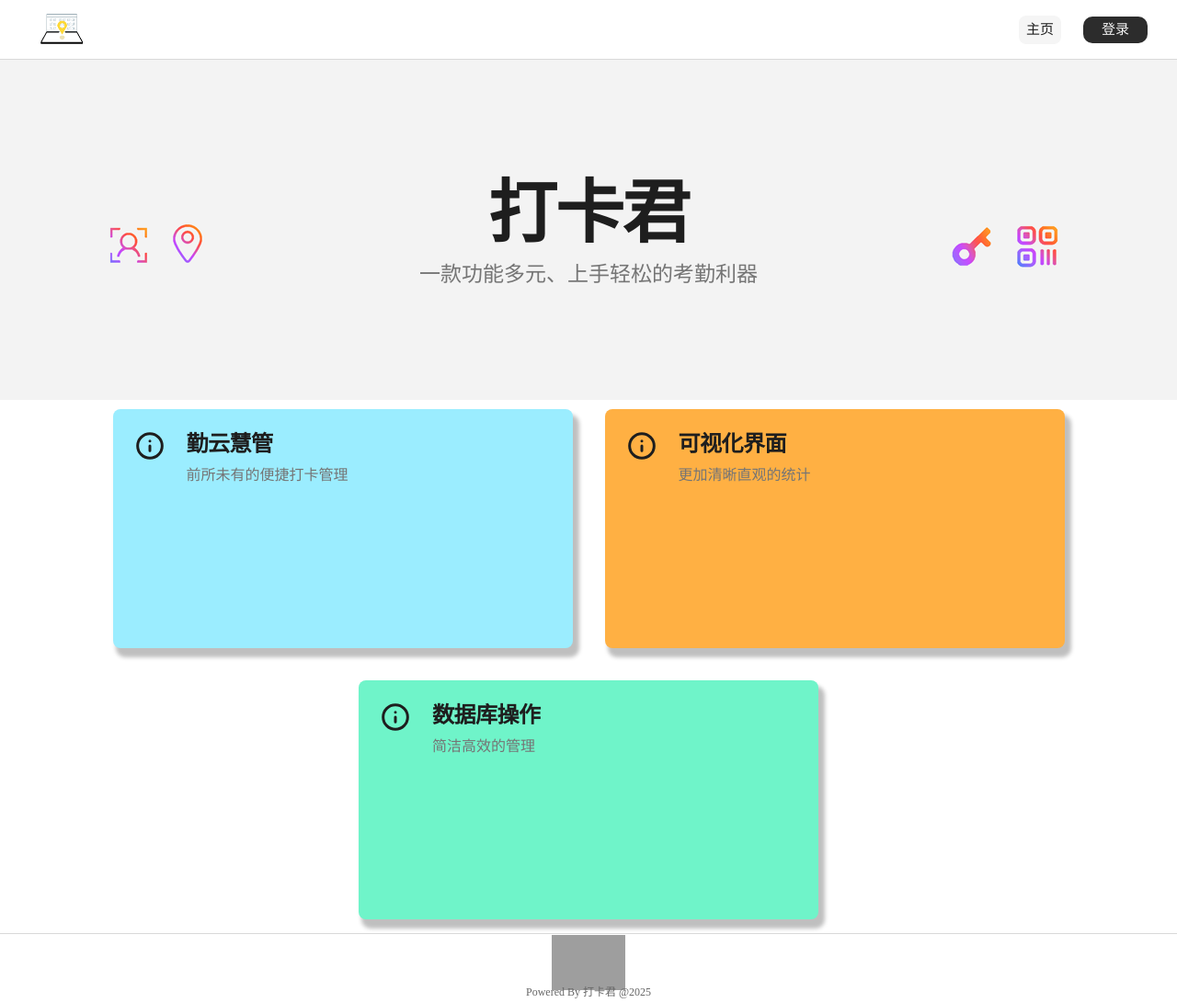
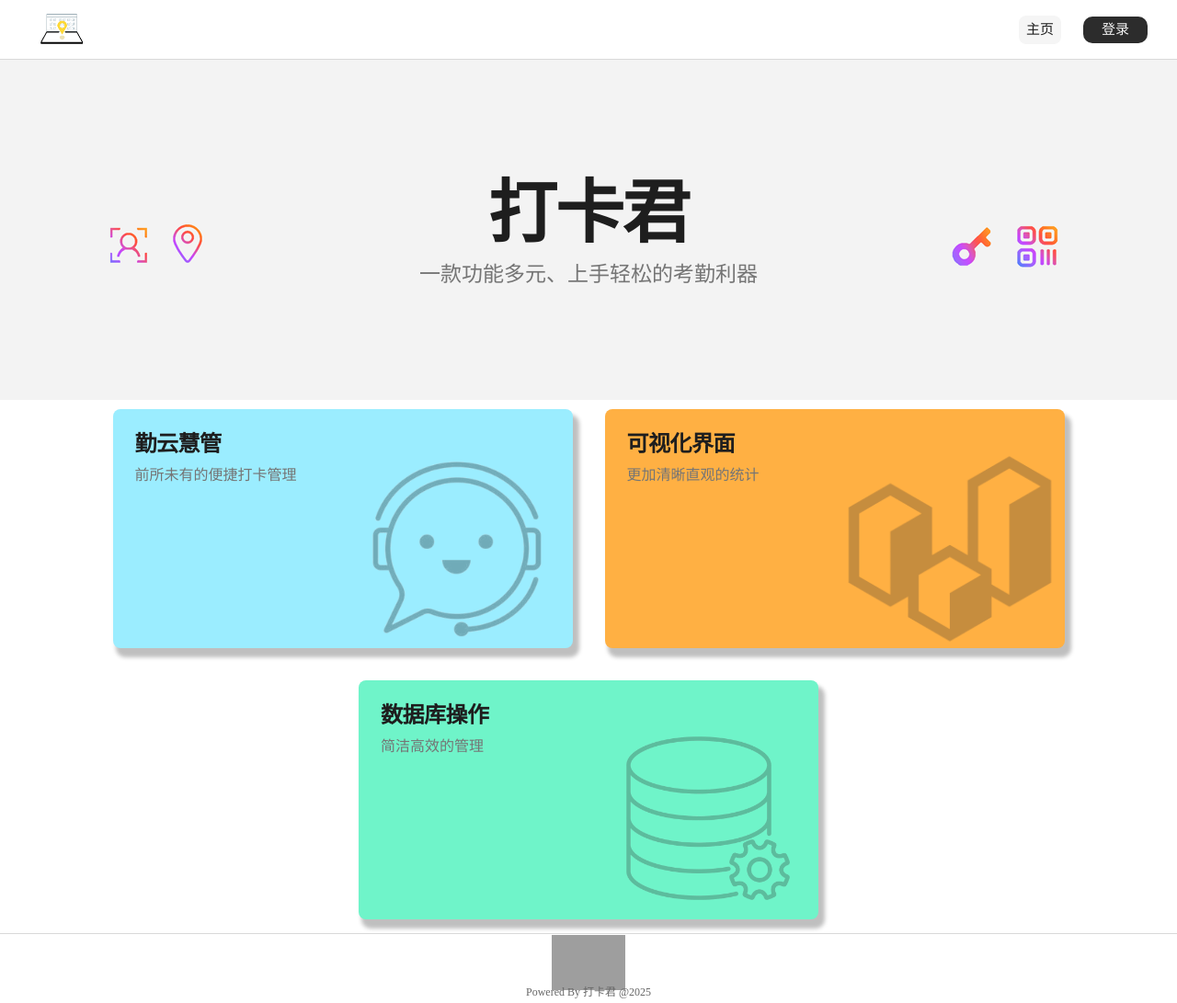
Before and after one commit to Chancy599/software-development-training, a Flask app: template web/template/website/index.html in a window 1280 px wide. Shown: the whole page at 92% size. Run offline with Flask 3, Linux system fonts and the light colour scheme; the template is opened without the code that fills it, so the values that code supplies are empty; grey boxes are pictures that could not be loaded.

Commit message:
视觉优化

```diff
--- a/web/template/website/index.html
+++ b/web/template/website/index.html
@@ -127,37 +127,43 @@
 
     <!-- 新增卡片容器 -->
     <div class="card-grid" id="card-grid">
-	      <div class="component-3" onclick="window.open('mcp/mcp.html', '_blank')">
-        <img class="info4" src="info3.svg" />
-        <div class="body2">
+	 <div class="component-3" onclick="window.open('mcp/mcp.html', '_blank')">
+
+        <div class="body3">
           <div class="text">
             <div class="ai">勤云慧管</div>
             <div class="div5">前所未有的便捷打卡管理</div>
           </div>
+
           <div class="button-group"></div>
         </div>
+		<img class="info4" src="robot_icon.png" />
       </div>
       <div class="component-1">
-        <img class="info" src="info0.svg" />
+
         <div class="body">
           <div class="text">
             <div class="ai">可视化界面</div>
             <div class="div2">更加清晰直观的统计</div>
           </div>
+
           <div class="button-group"></div>
         </div>
+		<img class="info" src="visualize-icon.png" />
       </div>
 
 
 	  <div class="component-2">
-        <img class="info2" src="info1.svg" />
+
         <div class="body2">
           <div class="text">
             <div class="ai">数据库操作</div>
             <div class="div5">简洁高效的管理</div>
           </div>
+
           <div class="button-group"></div>
         </div>
+		<img class="info2" src="database-icon.png" />
       </div>
 
     </div>
--- a/web/template/website/style.css
+++ b/web/template/website/style.css
@@ -266,13 +266,50 @@
 }
 
 .info {
-  flex-shrink: 0;
-  width: 32px;
-  height: 32px;
-  position: relative;
-  overflow: visible;
+  position: absolute;
+  opacity:28%;
+  width: 250px;
+  height: 250px;
+  bottom: -10px; /* 可微调边距 */
+  right: 0px;  /* 可微调边距 */
+}
+.info2 {
+  position: absolute;
+  opacity:28%;
+  width: 280px;
+  height: 280px;
+  bottom: -30px; /* 可微调边距 */
+  right: -20px;  /* 可微调边距 */
+}
+.info4 {
+  position: absolute;
+  opacity:28%;
+  width: 380px;
+  height: 255px;
+  bottom: -20px; /* 可微调边距 */
+  right: -55px;  /* 可微调边距 *//
 }
 .body {
+  display: flex;
+  flex-direction: column;
+  gap: var(--var-sds-size-space-400, 16px);
+  align-items: flex-start;
+  justify-content: flex-start;
+  flex: 1;
+  min-width: 160px;
+  position: relative;
+}
+.body2 {
+  display: flex;
+  flex-direction: column;
+  gap: var(--var-sds-size-space-400, 16px);
+  align-items: flex-start;
+  justify-content: flex-start;
+  flex: 1;
+  min-width: 160px;
+  position: relative;
+}
+.body3 {
   display: flex;
   flex-direction: column;
   gap: var(--var-sds-size-space-400, 16px);
@@ -459,27 +496,8 @@
   justify-content: flex-start;
 }
 
-.info2 {
-  width: 32px;
-  height: 32px;
-  position: absolute;
-  left: 24px;
-  top: 24px;
-  overflow: visible;
-}
-.body2 {
-  display: flex;
-  flex-direction: column;
-  gap: var(--var-sds-size-space-400, 16px);
-  align-items: flex-start;
-  justify-content: flex-start;
-  width: 856px;
-  height: 153px;
-  min-width: 160px;
-  position: absolute;
-  left: 80px;
-  top: 24px;
-}
+
+
 .div5 {
   color: var(--var-sds-color-text-default-secondary, #757575);
   text-align: left;
@@ -498,6 +516,7 @@
   position: relative;
   overflow: visible;
 }
+
 .frame-2 {
   border-radius: 8px;
   flex-shrink: 0;
@@ -508,14 +527,7 @@
   top: 1554px;
 }
 
-.info4 {
-  width: 32px;
-  height: 32px;
-  position: absolute;
-  left: 24px;
-  top: 24px;
-  overflow: visible;
-}
+
 
 .card-grid {
 	width: 100%;
```
Also changed, not shown: web/template/website/mcp/mcp.html (+9 -6 lines), web/template/website/mcp/styles.css (+4 -7 lines), web/template/website/database-icon.png (added), web/template/website/info0.svg (deleted), web/template/website/info1.svg (deleted), web/template/website/info2.svg (deleted), web/template/website/info3.svg (deleted), web/template/website/mcp/ai-avatar.png (deleted), web/template/website/mcp/robot_icon.png (added), web/template/website/mcp/robot_icon_white.png (added), web/template/website/robot_icon.png (added), web/template/website/visualize-icon.png (added).
